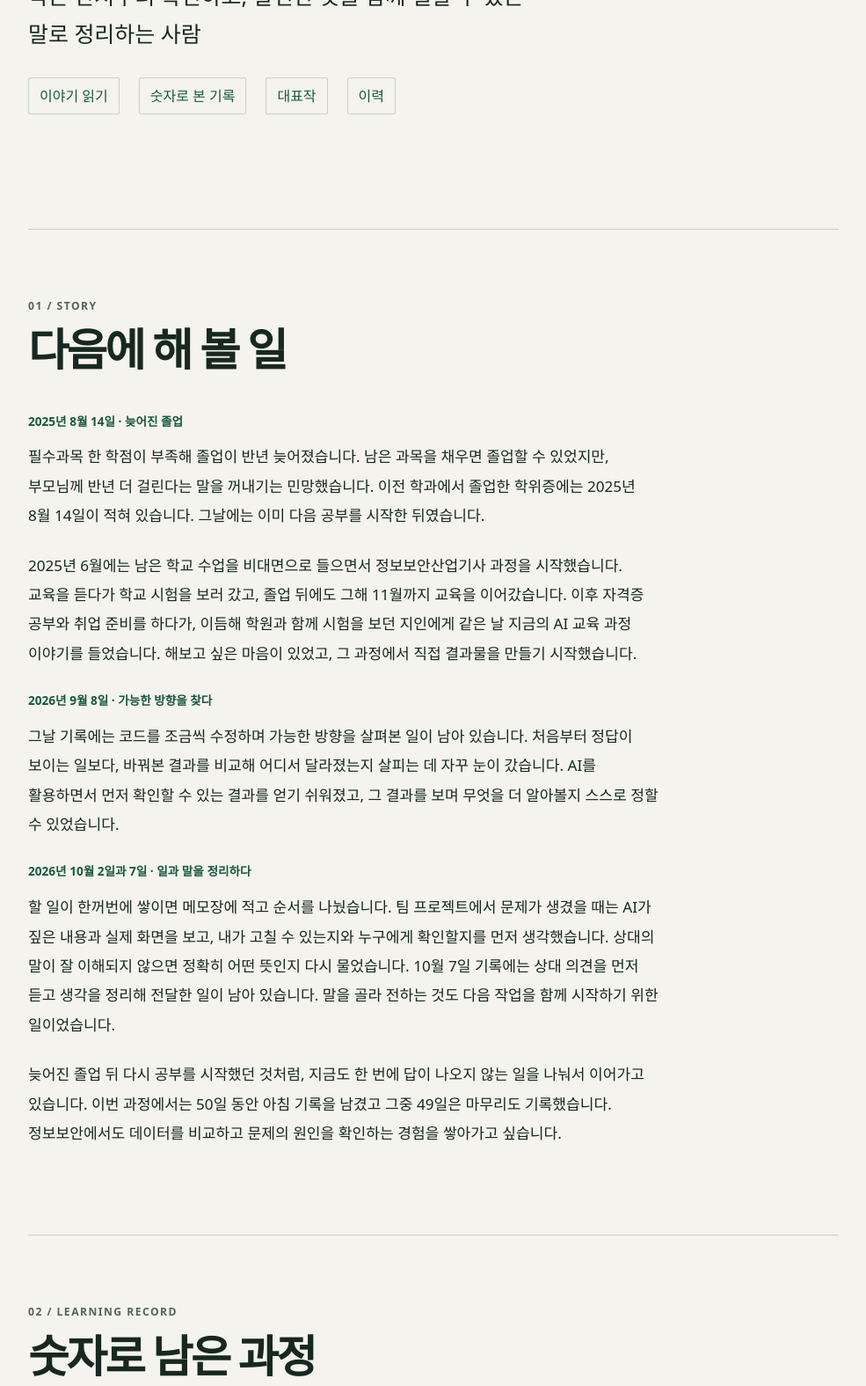
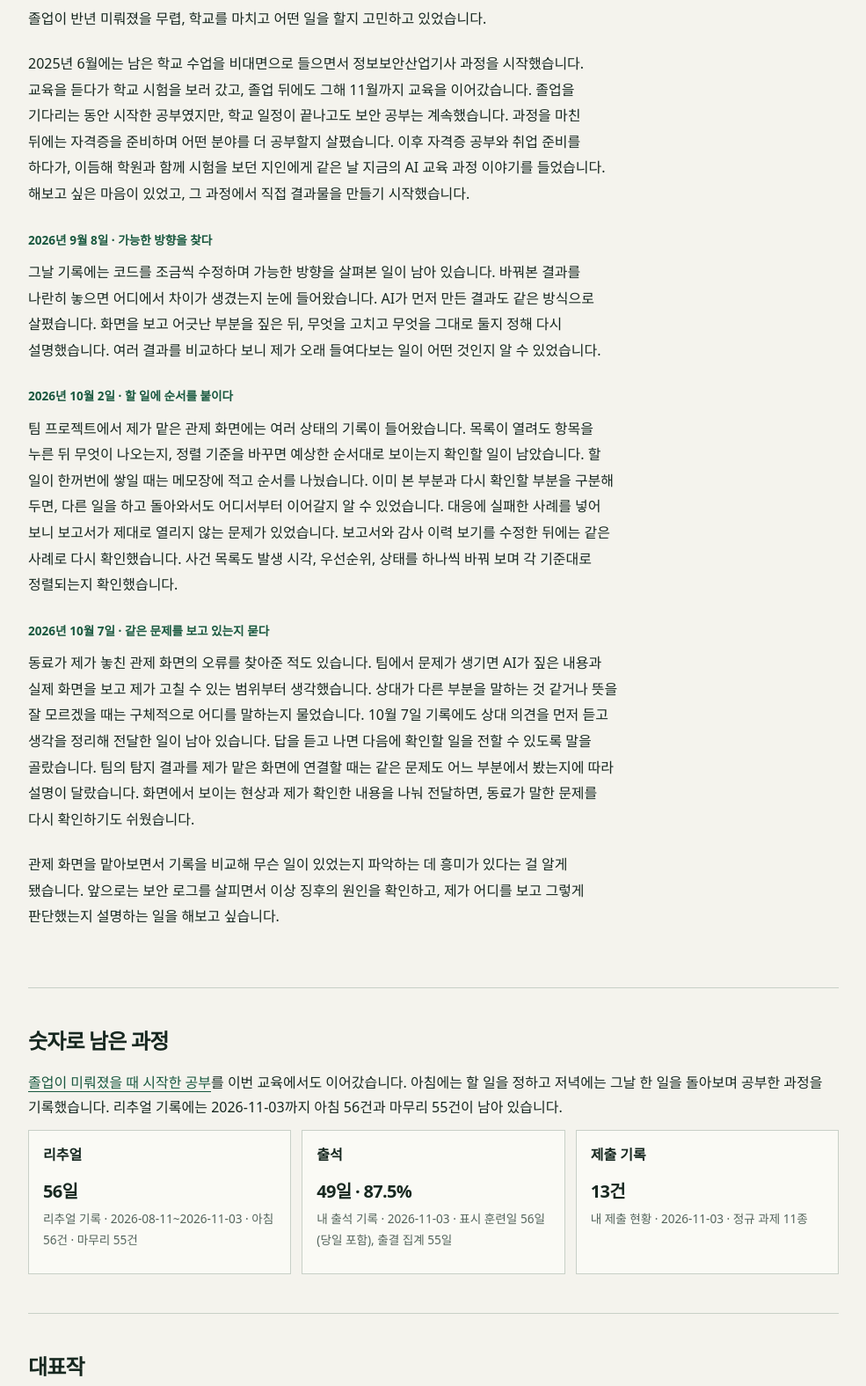
Before and after one commit to Miko351/ALEPH, a plain HTML site: page dist/index.html in a window 1280 px wide. Shown: the part 414-1989 px from the top of the page at 88% size, without its empty margins (147-1132 px from the left). Drawn offline with Linux system fonts and the light colour scheme.

Commit message:
과제 12 BR-A 포트폴리오 공개본 정리

```diff
--- a/dist/index.html
+++ b/dist/index.html
@@ -8,43 +8,58 @@
 <body>
 <header class="shell mast">
   <a href="#" class="brand">성창훈 <span>PORTFOLIO</span></a>
-  <nav aria-label="주요 메뉴"><a href="#story">이야기</a><a href="#numbers">기록</a><a href="#works">대표작</a><a href="#contact">연락</a></nav>
+  <nav aria-label="주요 메뉴"><a href="#story">이야기</a><a href="#numbers">기록</a><a href="#works">대표작</a><a href="#resume">이력</a><a href="#contact">연락</a></nav>
 </header>
 <main class="shell">
   <section class="hero">
-    <p class="eyebrow">INFORMATION SECURITY · PORTFOLIO</p>
+    <p class="eyebrow">INFORMATION SECURITY</p>
     <h1>성창훈</h1>
-    <p class="tagline">작은 단서부터 확인하고, 발견한 것을 함께 일할 수 있는 말로 정리하는 사람</p>
-    <div class="routes"><a href="#story">이야기 읽기</a><a href="#numbers">숫자로 본 기록</a><a href="#works">대표작</a><a href="#resume">이력</a></div>
+    <p class="tagline">문제의 원인을 하나씩 살피고, 다음에 할 일을 정리한 사람</p>
   </section>
   <section id="story" class="section">
-    <p class="eyebrow">01 / STORY</p><h2>다음에 해 볼 일</h2>
+    <h2>다음에 해 볼 일</h2>
     <article class="story">
-      <p class="date">2025년 8월 14일 · 늦어진 졸업</p>
-      <p>필수과목 한 학점이 부족해 졸업이 반년 늦어졌습니다. 남은 과목을 채우면 졸업할 수 있었지만, 부모님께 반년 더 걸린다는 말을 꺼내기는 민망했습니다. 이전 학과에서 졸업한 학위증에는 2025년 8월 14일이 적혀 있습니다. 그날에는 이미 다음 공부를 시작한 뒤였습니다.</p>
-      <p>2025년 6월에는 남은 학교 수업을 비대면으로 들으면서 정보보안산업기사 과정을 시작했습니다. 교육을 듣다가 학교 시험을 보러 갔고, 졸업 뒤에도 그해 11월까지 교육을 이어갔습니다. 이후 자격증 공부와 취업 준비를 하다가, 이듬해 학원과 함께 시험을 보던 지인에게 같은 날 지금의 AI 교육 과정 이야기를 들었습니다. 해보고 싶은 마음이 있었고, 그 과정에서 직접 결과물을 만들기 시작했습니다.</p>
+      <p id="return-to-study" class="date">2025년 6월 · 남은 수업과 새 공부</p>
+      <p>졸업이 반년 미뤄졌을 무렵, 학교를 마치고 어떤 일을 할지 고민하고 있었습니다.</p>
+      <p>2025년 6월에는 남은 학교 수업을 비대면으로 들으면서 정보보안산업기사 과정을 시작했습니다. 교육을 듣다가 학교 시험을 보러 갔고, 졸업 뒤에도 그해 11월까지 교육을 이어갔습니다. 졸업을 기다리는 동안 시작한 공부였지만, 학교 일정이 끝나고도 보안 공부는 계속했습니다. 과정을 마친 뒤에는 자격증을 준비하며 어떤 분야를 더 공부할지 살폈습니다. 이후 자격증 공부와 취업 준비를 하다가, 이듬해 학원과 함께 시험을 보던 지인에게 같은 날 지금의 AI 교육 과정 이야기를 들었습니다. 해보고 싶은 마음이 있었고, 그 과정에서 직접 결과물을 만들기 시작했습니다.</p>
       <p class="date">2026년 9월 8일 · 가능한 방향을 찾다</p>
-      <p>그날 기록에는 코드를 조금씩 수정하며 가능한 방향을 살펴본 일이 남아 있습니다. 처음부터 정답이 보이는 일보다, 바꿔본 결과를 비교해 어디서 달라졌는지 살피는 데 자꾸 눈이 갔습니다. AI를 활용하면서 먼저 확인할 수 있는 결과를 얻기 쉬워졌고, 그 결과를 보며 무엇을 더 알아볼지 스스로 정할 수 있었습니다.</p>
-      <p class="date">2026년 10월 2일과 7일 · 일과 말을 정리하다</p>
-      <p>할 일이 한꺼번에 쌓이면 메모장에 적고 순서를 나눴습니다. 팀 프로젝트에서 문제가 생겼을 때는 AI가 짚은 내용과 실제 화면을 보고, 내가 고칠 수 있는지와 누구에게 확인할지를 먼저 생각했습니다. 상대의 말이 잘 이해되지 않으면 정확히 어떤 뜻인지 다시 물었습니다. 10월 7일 기록에는 상대 의견을 먼저 듣고 생각을 정리해 전달한 일이 남아 있습니다. 말을 골라 전하는 것도 다음 작업을 함께 시작하기 위한 일이었습니다.</p>
-      <p>늦어진 졸업 뒤 다시 공부를 시작했던 것처럼, 지금도 한 번에 답이 나오지 않는 일을 나눠서 이어가고 있습니다. 이번 과정에서는 50일 동안 아침 기록을 남겼고 그중 49일은 마무리도 기록했습니다. 정보보안에서도 데이터를 비교하고 문제의 원인을 확인하는 경험을 쌓아가고 싶습니다.</p>
+      <p>그날 기록에는 코드를 조금씩 수정하며 가능한 방향을 살펴본 일이 남아 있습니다. 바꿔본 결과를 나란히 놓으면 어디에서 차이가 생겼는지 눈에 들어왔습니다. AI가 먼저 만든 결과도 같은 방식으로 살폈습니다. 화면을 보고 어긋난 부분을 짚은 뒤, 무엇을 고치고 무엇을 그대로 둘지 정해 다시 설명했습니다. 여러 결과를 비교하다 보니 제가 오래 들여다보는 일이 어떤 것인지 알 수 있었습니다.</p>
+      <p class="date">2026년 10월 2일 · 할 일에 순서를 붙이다</p>
+      <p>팀 프로젝트에서 제가 맡은 관제 화면에는 여러 상태의 기록이 들어왔습니다. 목록이 열려도 항목을 누른 뒤 무엇이 나오는지, 정렬 기준을 바꾸면 예상한 순서대로 보이는지 확인할 일이 남았습니다. 할 일이 한꺼번에 쌓일 때는 메모장에 적고 순서를 나눴습니다. 이미 본 부분과 다시 확인할 부분을 구분해 두면, 다른 일을 하고 돌아와서도 어디서부터 이어갈지 알 수 있었습니다. 대응에 실패한 사례를 넣어 보니 보고서가 제대로 열리지 않는 문제가 있었습니다. 보고서와 감사 이력 보기를 수정한 뒤에는 같은 사례로 다시 확인했습니다. 사건 목록도 발생 시각, 우선순위, 상태를 하나씩 바꿔 보며 각 기준대로 정렬되는지 확인했습니다.</p>
+      <p class="date">2026년 10월 7일 · 같은 문제를 보고 있는지 묻다</p>
+      <p>동료가 제가 놓친 관제 화면의 오류를 찾아준 적도 있습니다. 팀에서 문제가 생기면 AI가 짚은 내용과 실제 화면을 보고 제가 고칠 수 있는 범위부터 생각했습니다. 상대가 다른 부분을 말하는 것 같거나 뜻을 잘 모르겠을 때는 구체적으로 어디를 말하는지 물었습니다. 10월 7일 기록에도 상대 의견을 먼저 듣고 생각을 정리해 전달한 일이 남아 있습니다. 답을 듣고 나면 다음에 확인할 일을 전할 수 있도록 말을 골랐습니다. 팀의 탐지 결과를 제가 맡은 화면에 연결할 때는 같은 문제도 어느 부분에서 봤는지에 따라 설명이 달랐습니다. 화면에서 보이는 현상과 제가 확인한 내용을 나눠 전달하면, 동료가 말한 문제를 다시 확인하기도 쉬웠습니다.</p>
+      <p>관제 화면을 맡아보면서 기록을 비교해 무슨 일이 있었는지 파악하는 데 흥미가 있다는 걸 알게 됐습니다. 앞으로는 보안 로그를 살피면서 이상 징후의 원인을 확인하고, 제가 어디를 보고 그렇게 판단했는지 설명하는 일을 해보고 싶습니다.</p>
     </article>
   </section>
   <section id="numbers" class="section">
-    <p class="eyebrow">02 / LEARNING RECORD</p><h2>숫자로 남은 과정</h2>
+    <h2>숫자로 남은 과정</h2>
+    <p><a href="#return-to-study">졸업이 미뤄졌을 때 시작한 공부</a>를 이번 교육에서도 이어갔습니다. 아침에는 할 일을 정하고 저녁에는 그날 한 일을 돌아보며 공부한 과정을 기록했습니다. <span id="ritual-summary"></span></p>
     <div id="metrics" class="grid" aria-live="polite"></div>
     <div id="approved" class="approved"></div>
-    <noscript>리추얼 50일, 아침 50건, 마무리 49건. 출석 기록 56일 중 49일, 표시 출석률 87.5%.</noscript>
+    <noscript>리추얼 56일, 아침 56건, 마무리 55건. 출석 기록 56일 중 49일, 표시 출석률 87.5%.</noscript>
   </section>
   <section id="works" class="section">
-    <p class="eyebrow">03 / SELECTED WORK</p><h2>대표작</h2>
+    <h2>대표작</h2>
     <div class="grid">
-      <article class="panel"><p class="eyebrow">과제 10 · 연구</p><h3>지역별 방문 규모와 관광소비의 관계</h3><p>2024·2025년 연간 자료와 2024~2026년 1~9월 자료를 비교해 지역별 방문과 관광소비의 관계를 살폈습니다.</p><a href="assets/research.pdf">논문 PDF 읽기</a></article>
-      <article class="panel"><p class="eyebrow">과제 13 · 앱</p><h3>다음 대표작</h3><p>과제 13 완료 후 추가 예정입니다.</p></article>
+      <article class="panel"><p class="eyebrow">과제 10 · 연구</p><h3>지역별 방문 규모와 관광소비의 관계</h3><p>2024·2025년 연간 자료와 2024~2026년 1~9월 자료를 나눠 비교했습니다. 방문과 소비의 규모는 양의 관계를 보였지만, 두 지표의 증가율 사이 관계는 약했습니다.</p><a href="assets/research.pdf">논문 PDF 읽기</a></article>
+      <article class="panel"><p class="eyebrow">과제 13 · 앱</p><h3>다음 대표작</h3><p>2026년 11월 4~5일 제출 예정</p></article>
     </div>
   </section>
-  <section id="resume" class="section"><p class="eyebrow">04 / EXPERIENCE</p><h2>학습과 프로젝트</h2><ul class="timeline"><li><time>2025.06–11</time><span>정보보안산업기사 과정</span></li><li><time>2026년</time><span>AI 활용 교육 · 관제 화면 팀 프로젝트와 개인 과제</span></li><li><time>2026.10</time><span>관광 방문 규모와 소비의 관계를 다룬 분석 논문</span></li></ul></section>
-  <section id="contact" class="section contact"><p class="eyebrow">CONTACT</p><h2>성창훈</h2><a href="mailto:ckdgns205@naver.com">ckdgns205@naver.com</a></section>
+  <section id="resume" class="section">
+    <h2>학습과 프로젝트</h2>
+    <ul class="timeline">
+      <li><time>2025.06–11</time><span><strong>정보보안산업기사 취득과정</strong><br>시스템 보안 솔루션 운영·개선과 신규 위협 대응을 공부했습니다. 네트워크·데이터베이스·애플리케이션 보안의 기초도 정리했습니다.</span></li>
+      <li><time datetime="2026-08">2026.08 시작</time><span><strong>SKT K-뉴딜 ALEPH</strong><br>Python 자동화, 네트워크 설계와 접근통제를 공부했습니다. 보안 로그 수집 실습에서는 서비스의 기록을 감시 화면에서 조회하는 구조를 살폈습니다.</span></li>
+      <li><time>2026.09–11 예정</time><span><strong>Convergence · AI 이상징후 탐지 및 SOAR 대응 팀 프로젝트</strong><br>관제 UI·관리자 대시보드를 맡아 탐지·대응 데이터를 화면에 연결하고, 사건 목록 정렬과 보고서 표시를 점검했습니다.</span></li>
+      <li><time datetime="2026-10">2026.10</time><span><strong>PlanDoSee 인증</strong><br>계정별 접근과 저장이 연결되는지 확인했습니다.</span></li>
+      <li><time datetime="2026-10">2026.10</time><span><strong>소개 페이지 패스키</strong><br>패스키를 하나 삭제한 뒤 남은 수단으로도 로그인되는지 시험했습니다.</span></li>
+      <li><time>2026.10</time><span><strong>관광 방문 규모와 소비의 관계 분석</strong><br>비교 기간을 맞춘 뒤 규모와 증가율의 결과를 구분해 해석했습니다.</span></li>
+    </ul>
+  </section>
+  <section id="contact" class="section contact">
+    <h2>CONTACT</h2>
+    <a class="contact-link" href="mailto:ckdgns205@naver.com">ckdgns205@naver.com <span aria-hidden="true">↗</span></a>
+  </section>
 </main>
 <script type="module" src="site.mjs"></script>
 </body>
--- a/dist/records.json
+++ b/dist/records.json
@@ -4,9 +4,9 @@
       "source": "리추얼 기록",
       "first": "2026-08-11",
       "last": "2026-11-03",
-      "days": 50,
-      "morning": 50,
-      "evening": 49
+      "days": 56,
+      "morning": 56,
+      "evening": 55
     },
     "attendance": {
       "source": "내 출석 기록",
@@ -16,7 +16,11 @@
       "present": 49,
       "displayedAttendanceRate": 87.5
     },
-    "submissions": null
+    "submissions": {
+      "count": 13,
+      "regularCount": 11,
+      "asOf": "2026-11-03"
+    }
   },
   "approved": []
 }
--- a/dist/site.mjs
+++ b/dist/site.mjs
@@ -16,9 +16,16 @@ try {
   if (!response.ok) throw new Error('집계 파일을 열지 못했습니다.');
   const data = await response.json();
   const { ritual, attendance, submissions } = data.metrics;
+  if (ritual.days > 0) {
+    document.querySelector('#ritual-summary').textContent =
+      `리추얼 기록에는 ${ritual.last}까지 아침 ${ritual.morning}건과 마무리 ${ritual.evening}건이 남아 있습니다.`;
+  }
   addCard('리추얼', `${ritual.days}일`, `${ritual.source} · ${ritual.first}~${ritual.last} · 아침 ${ritual.morning}건 · 마무리 ${ritual.evening}건`);
   addCard('출석', `${attendance.present}일 · ${attendance.displayedAttendanceRate}%`, `${attendance.source} · ${attendance.asOf} · 표시 훈련일 ${attendance.trainingDays}일(당일 포함), 출결 집계 ${attendance.finalizedDays}일`);
-  if (submissions) addCard('과제 제출', `${submissions.count}건`, `내 제출 현황 · ${submissions.asOf}`);
+  if (submissions) {
+    const regular = submissions.regularCount == null ? '' : ` · 정규 과제 ${submissions.regularCount}종`;
+    addCard('제출 기록', `${submissions.count}건`, `내 제출 현황 · ${submissions.asOf}${regular}`);
+  }
   for (const item of data.approved) {
     const p = document.createElement('p');
     p.textContent = `${item.date} · ${item.ability} · ${item.sentence} (${item.source})`;
--- a/dist/style.css
+++ b/dist/style.css
@@ -7,23 +7,24 @@ a:focus-visible{outline:2px solid var(--accent);outline-offset:5px}
 .mast{display:flex;align-items:center;justify-content:space-between;gap:14px;padding-block:21px;flex-wrap:wrap}
 .brand{font-weight:800;text-decoration:none;color:var(--ink)}
 .brand span,.eyebrow{font-size:.76rem;letter-spacing:.12em;color:var(--muted);font-weight:700}
-nav,.routes{display:flex;gap:14px 22px;flex-wrap:wrap}
+nav{display:flex;gap:14px 22px;flex-wrap:wrap}
 nav a{text-decoration:none;font-size:.9rem}
-.hero{padding-block:clamp(65px,11vw,130px);border-top:1px solid var(--rule)}
+.hero{padding-block:clamp(28px,4.5vw,48px);border-top:1px solid var(--rule)}
 h1,h2,h3,p{margin:0 0 .75em}
-h1{font-size:clamp(4rem,12vw,8rem);line-height:1.02;letter-spacing:-.085em;margin-bottom:.2em}
-h2{font-size:clamp(1.85rem,5vw,3.15rem);letter-spacing:-.055em;line-height:1.2}
-h3{font-size:1.16rem;line-height:1.4}
-.tagline{font-size:clamp(1.14rem,3vw,1.56rem);max-width:37rem;word-break:keep-all;margin-bottom:1.7rem}
-.routes a{border:1px solid var(--rule);border-radius:2px;padding:6px 12px;text-decoration:none}
-.section{border-top:1px solid var(--rule);padding-block:clamp(36px,7vw,76px)}
-.story{max-width:45rem;font-size:1.07rem;line-height:1.95;word-break:keep-all}
+h1{font-size:clamp(2rem,4vw,2.5rem);line-height:1.15;letter-spacing:-.05em;margin-bottom:.35em}
+h2{font-size:clamp(1.25rem,2.4vw,1.5rem);letter-spacing:-.035em;line-height:1.3}
+h3{font-size:1rem;line-height:1.4}
+.tagline{font-size:1rem;max-width:37rem;word-break:keep-all;margin-bottom:0}
+.section{border-top:1px solid var(--rule);padding-block:clamp(26px,4vw,44px)}
+.story{max-width:42rem;line-height:1.85;word-break:keep-all}
 .story p:not(.date){margin-bottom:1.35em}
 .date{font-size:.85rem;color:var(--accent);font-weight:750;margin-top:1.5rem}
 .grid{display:grid;grid-template-columns:repeat(auto-fit,minmax(min(100%,250px),1fr));gap:12px}
-.panel{border:1px solid var(--rule);background:#fafaf5;padding:22px}
-.panel strong{display:block;font-size:1.8rem;letter-spacing:-.045em;margin:.1em 0}
+.panel{border:1px solid var(--rule);background:#fafaf5;padding:16px}
+.panel strong{display:block;font-size:1.25rem;letter-spacing:-.035em;margin:.1em 0}
 .source{font-size:.85rem;color:var(--muted)}
 .timeline{list-style:none;padding:0}.timeline li{display:flex;gap:18px;border-bottom:1px solid var(--rule);padding:.6em 0}.timeline time{min-width:6rem;color:var(--muted)}
 .approved:not(:empty){margin-top:1rem}
-.contact{padding-bottom:6rem}
+.contact{padding-bottom:clamp(40px,6vw,64px)}
+.contact-link{display:inline-flex;align-items:center;gap:.65em;padding:6px 12px;border:1px solid var(--rule);border-radius:2px;font-size:.9rem;text-decoration:none}
+.contact-link:hover{border-color:var(--accent)}
```
Also changed, not shown: README.md.
